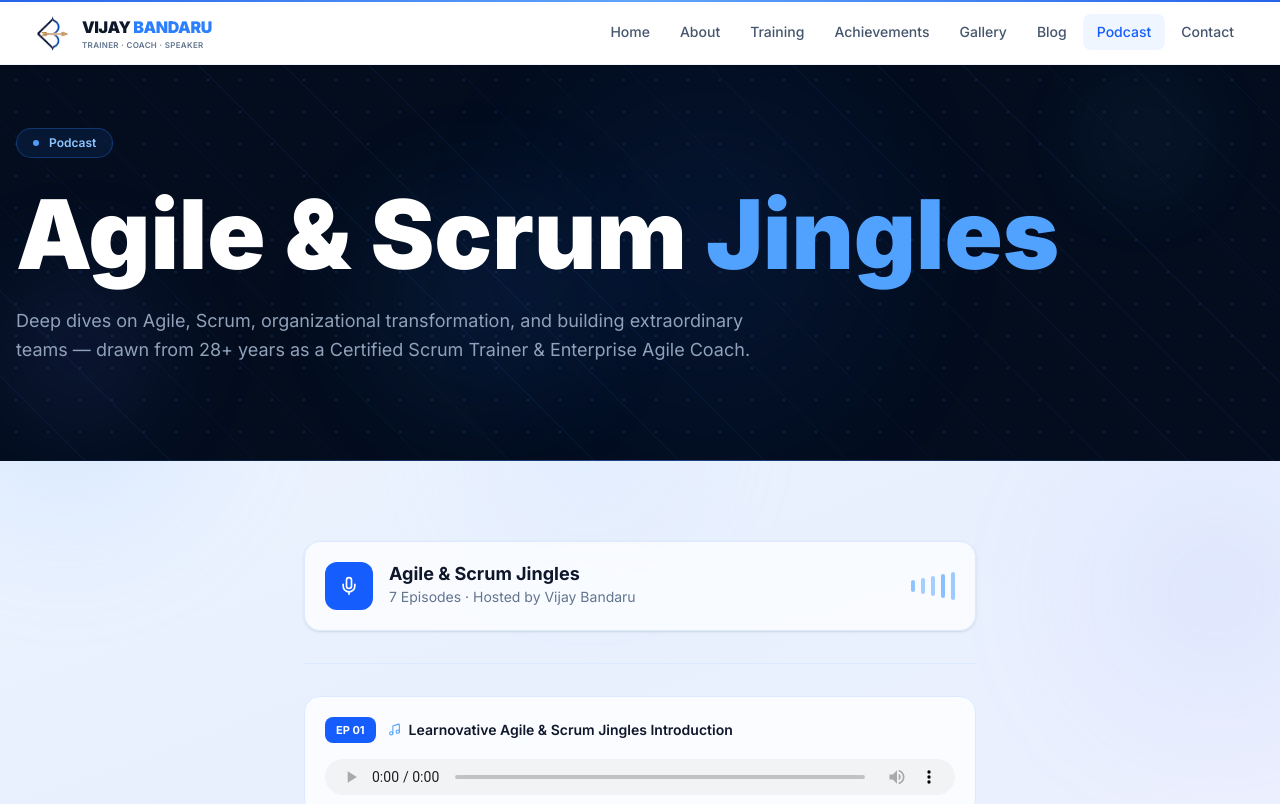
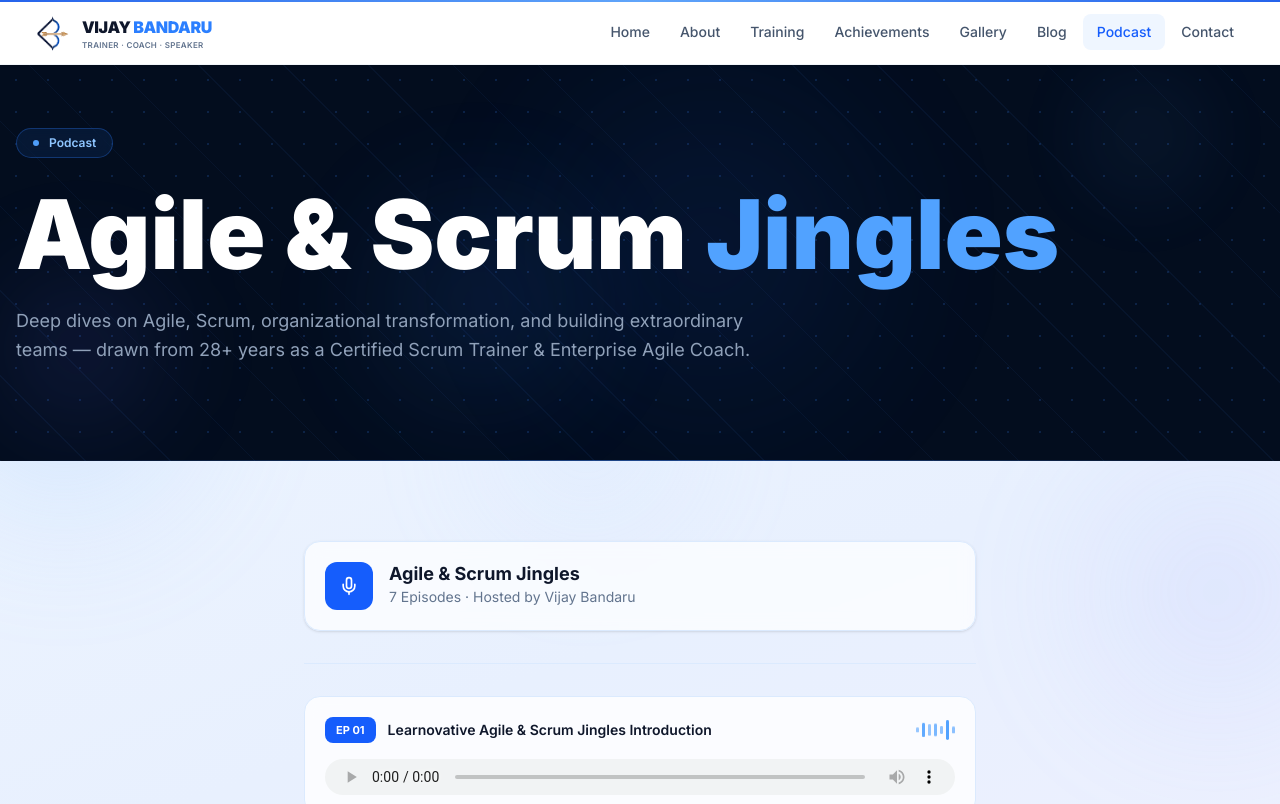
Before and after one commit to Surya-Anirudh/vijay-bandaru-website, a React (Vite) app: page /podcast in a window 1280 px wide. Shown: the top 804 px of the page. Built offline with nearby package versions, Linux system fonts and the light colour scheme.

Commit message:
feat: animated waveform bars on each podcast episode card

```diff
--- a/src/pages/Podcast.tsx
+++ b/src/pages/Podcast.tsx
@@ -1,5 +1,5 @@
 import { motion } from "framer-motion"
-import { Mic, Music } from "lucide-react"
+import { Mic } from "lucide-react"
 import PageHeader from "@/components/PageHeader"
 import { Badge } from "@/components/ui/badge"
 import { Separator } from "@/components/ui/separator"
@@ -14,12 +14,39 @@ const episodes = [
   { ep: "EP 07", title: "Elements of Scrum Framework", src: "/Podcast-Episode-7.mp4" },
 ]
 
+const barHeights = [10, 16, 22, 18, 14, 20, 12]
+
+function Waveform() {
+  return (
+    <div className="flex items-center gap-[3px] shrink-0">
+      {barHeights.map((h, i) => (
+        <div
+          key={i}
+          className="w-[3px] rounded-full bg-blue-400"
+          style={{
+            height: `${h}px`,
+            animation: `waveBar ${0.5 + i * 0.12}s ease-in-out infinite alternate`,
+            animationDelay: `${i * 0.08}s`,
+          }}
+        />
+      ))}
+    </div>
+  )
+}
+
 export default function Podcast() {
   return (
     <div className="min-h-screen relative" style={{
       background: "linear-gradient(160deg, #f0f7ff 0%, #e8f0fe 40%, #f5f0ff 100%)",
     }}>
-      {/* Decorative background orbs */}
+      <style>{`
+        @keyframes waveBar {
+          from { transform: scaleY(0.4); opacity: 0.5; }
+          to   { transform: scaleY(1);   opacity: 1; }
+        }
+      `}</style>
+
+      {/* Background orbs */}
       <div className="fixed inset-0 pointer-events-none overflow-hidden">
         <div className="absolute top-1/4 -left-32 w-96 h-96 rounded-full opacity-30"
           style={{ background: "radial-gradient(circle, #93c5fd, transparent 70%)", filter: "blur(60px)" }} />
@@ -46,12 +73,6 @@ export default function Podcast() {
               <p className="text-slate-900 font-bold text-lg leading-none">Agile & Scrum Jingles</p>
               <p className="text-slate-500 text-sm mt-1">7 Episodes · Hosted by Vijay Bandaru</p>
             </div>
-            <div className="ml-auto flex items-center gap-1.5">
-              {[1,2,3,4,5].map(b => (
-                <div key={b} className="w-1 rounded-full bg-blue-400 opacity-70"
-                  style={{ height: `${8 + b * 4}px`, animation: `pulse ${0.6 + b * 0.15}s ease-in-out infinite alternate` }} />
-              ))}
-            </div>
           </motion.div>
 
           <Separator className="mb-8 bg-blue-100" />
@@ -69,10 +90,8 @@ export default function Podcast() {
                     <Badge className="text-[11px] font-bold px-2.5 py-1 bg-blue-600 text-white shrink-0 rounded-lg">
                       {ep.ep}
                     </Badge>
-                    <div className="flex items-center gap-2 flex-1 min-w-0">
-                      <Music size={13} className="text-blue-400 shrink-0" />
-                      <h3 className="text-slate-900 font-semibold text-sm leading-snug truncate">{ep.title}</h3>
-                    </div>
+                    <h3 className="text-slate-900 font-semibold text-sm leading-snug flex-1 min-w-0 truncate">{ep.title}</h3>
+                    <Waveform />
                   </div>
                   <audio controls className="w-full" style={{ height: "36px", borderRadius: "10px" }}>
                     <source src={ep.src} type="video/mp4" />
```
